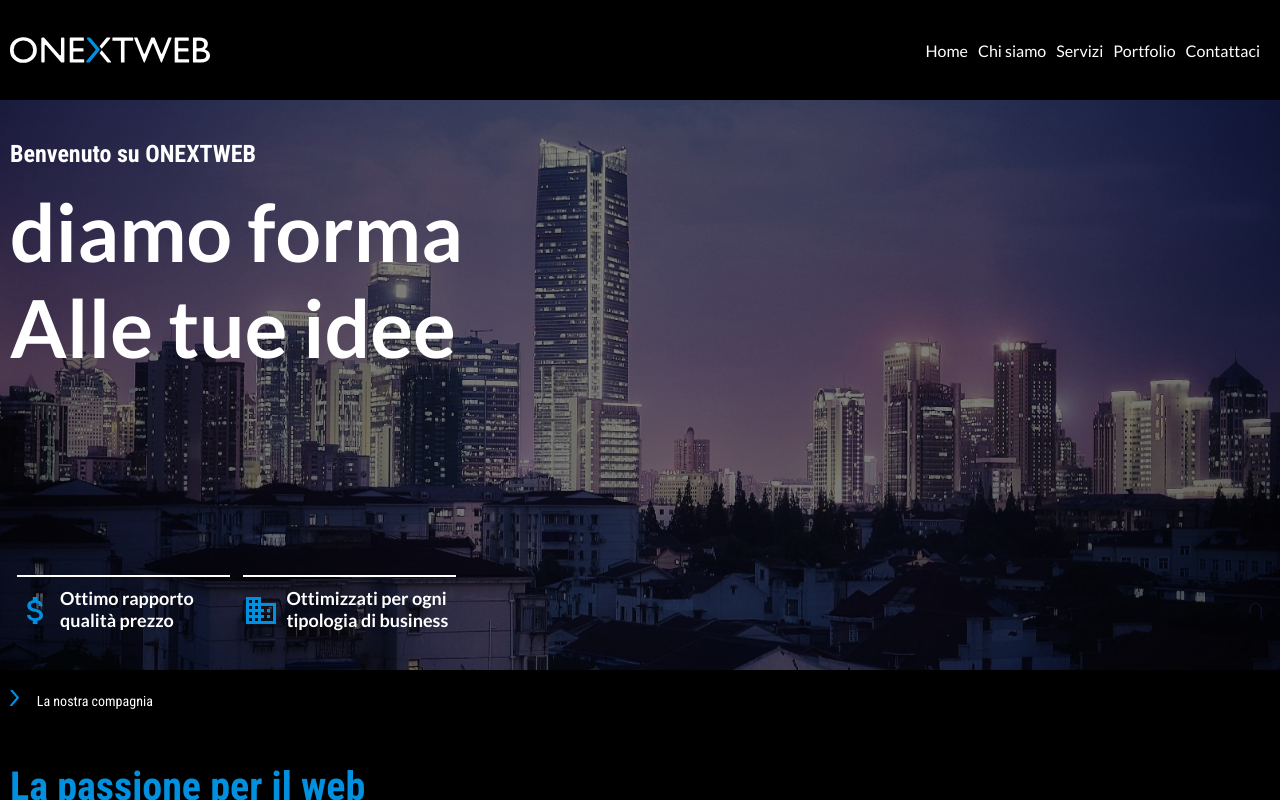
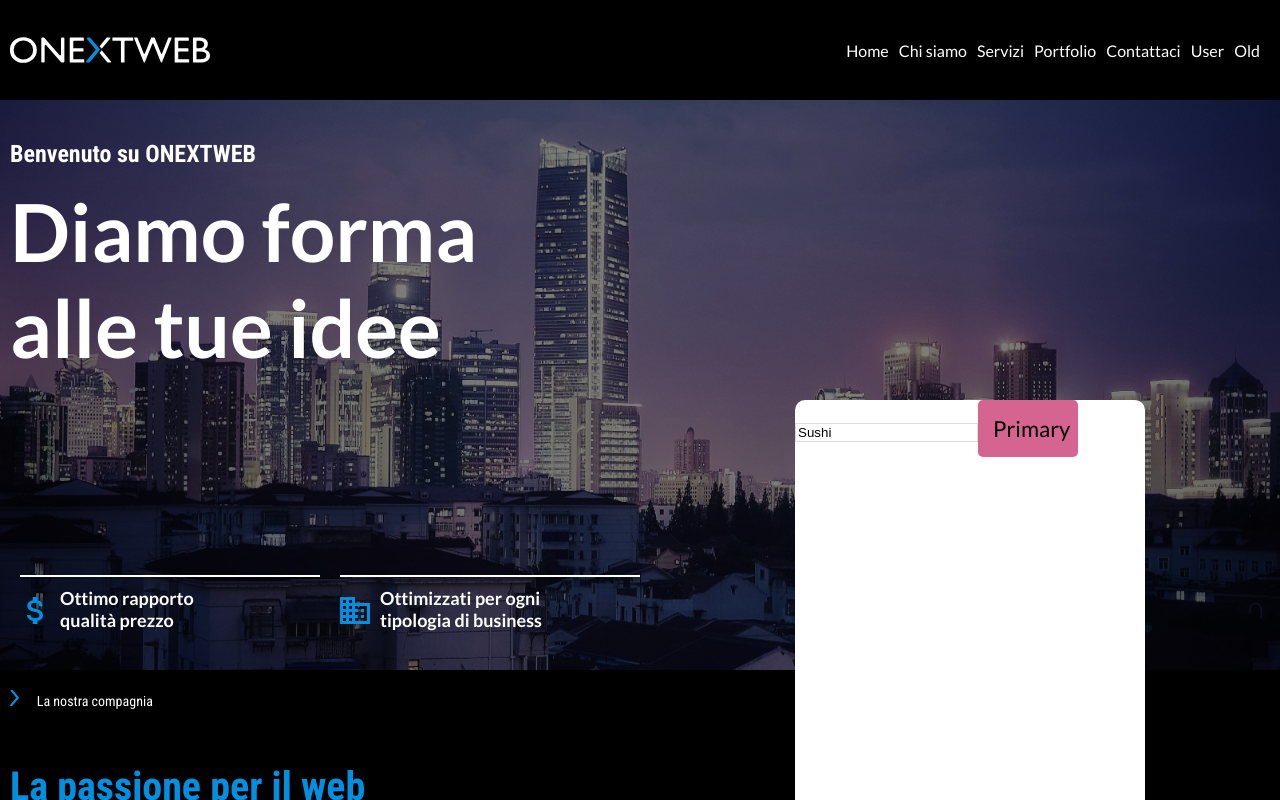
Before and after one commit to fabiopier/onextweb, an Angular app: page / in a window 1280 px wide. Shown: the top 800 px of the page. Built offline with nearby package versions, Linux system fonts and the light colour scheme; no server answers.

Commit message:
added box

```diff
--- a/src/app/app-routing.module.ts
+++ b/src/app/app-routing.module.ts
@@ -20,6 +20,9 @@ const routes: Routes = [
   { path: 'services', component: ServicesComponent },
   { path: 'portfolio', component: PortfolioComponent },
   { path: 'contact', component: ContactComponent },
+
+  { path: 'user', component: UsersComponent },
+  { path: 'old', component: UsersoldComponent },
 ];
 
 /*
--- a/src/app/app.module.ts
+++ b/src/app/app.module.ts
@@ -4,6 +4,7 @@ import { BrowserModule } from '@angular/platform-browser';
 import { MatSliderModule } from '@angular/material/slider';
 import { MatGridListModule} from '@angular/material/grid-list';
 import { MatTableModule} from '@angular/material/table';
+import {MatFormFieldModule} from '@angular/material/form-field';
 import { AppRoutingModule } from './app-routing.module';
 import { AppComponent } from './app.component';
 import { UsersComponent } from './pages/users/users.component';
@@ -19,7 +20,6 @@ import { WhoweareComponent} from './pages/whoweare/whoweare.component';
 import { PortfolioComponent} from './pages/portfolio/portfolio.component';
 import { ServicesComponent} from './pages/services/services.component';
 import { ContactComponent} from './pages/contact/contact.component';
-
 import { UserService } from './services/users.service';
 import { UseroldService } from './services/usersold.service';
 import { HttpClientModule } from '@angular/common/http';
@@ -53,6 +53,7 @@ import { UserDetailComponent } from './components/user-detail/user-detail.compon
     MatGridListModule,
     MatTableModule,
     FormsModule,
+    MatFormFieldModule
   ],
   providers: [UserService,UseroldService,BooksService],
   bootstrap: [AppComponent]
--- a/src/app/components/menu/menu.component.html
+++ b/src/app/components/menu/menu.component.html
@@ -31,6 +31,20 @@
             <span class="navbar__menu_label">Contattaci</span>
             <span class="navbar__menu_line"></span>
           </a></li>
+
+          <li><a routerLink="user" routerLinkActive="active">
+
+            <span class="navbar__menu_label">User</span>
+            <span class="navbar__menu_line"></span>
+          </a></li>
+
+          <li><a routerLink="old" routerLinkActive="active">
+
+            <span class="navbar__menu_label">Old</span>
+            <span class="navbar__menu_line"></span>
+          </a></li>
+
+
       </ul>
     </div>
   </div>
--- a/src/app/pages/home/home.component.html
+++ b/src/app/pages/home/home.component.html
@@ -5,7 +5,7 @@
             <div class="header">
                 <div class="header__left">
                     <h4 class="xx-font-24 xx-text-white xx-m-0 xx-font-robotoc xx-m-top-40">Benvenuto su ONEXTWEB</h4>
-                    <h2 class="xx-font-80 xx-text-white xx-m-0 xx-font-lato xx-m-top-15">diamo forma <br> Alle tue idee
+                    <h2 class="xx-font-80 xx-text-white xx-m-0 xx-font-lato xx-m-top-15">Diamo forma <br> alle tue idee
                     </h2>
                     <div class="header__left__footer">
                         <div class="header__left__footer__left">
@@ -38,7 +38,16 @@
                     </div>
                 </div>
                 <div class="header__right">
+                  <div class="headerForm">
 
+                    <form>
+                        <input class="xx-input" placeholder="Ex. Pizza" value="Sushi">
+                        <button class="xx-button-secondary xx-w-100">Primary</button>
+                      </form>
+
+
+
+                  </div>
                 </div>
             </div>
         </div>
--- a/src/app/pages/home/home.component.scss
+++ b/src/app/pages/home/home.component.scss
@@ -14,10 +14,13 @@
     background-color: rgba(0,0,0,0.5);
   }
   .headerContainer{
-    position: relative;
+   position: relative;
   .header{
     position: absolute;
+    width: 100%;
     .header__left{
+      width: 50%;
+      float: left;
       .header__left__footer{
         margin-top: 200px;
         .header__left__footer__left, .header__left__footer__right{
@@ -52,7 +55,18 @@
       }
     }
     .header__right{
-
+      width: 50%;
+      float: left;
+      display: flex;
+      justify-content:center;
+      .headerForm{
+        top:300px;
+        position: absolute;
+        height: 600px;
+        width: 350px;
+        background-color: white;
+        border-radius: 10px;
+      }
     }
   }
 }
--- a/src/index.html
+++ b/src/index.html
@@ -10,7 +10,6 @@
   <link href="https://fonts.googleapis.com/css2?family=Roboto:wght@300;400;500&display=swap" rel="stylesheet">
   <link href="https://fonts.googleapis.com/icon?family=Material+Icons" rel="stylesheet">
 </head>
-<!-- <body class="mat-typography"> -->
 <body>
   <app-root></app-root>
 </body>
--- a/src/styles.scss
+++ b/src/styles.scss
@@ -124,6 +124,21 @@ $var-box-shadow: 0 0.125rem 0.25rem rgba(14, 12, 12, 0.1);
         font-weight: 900;
     }
 
+    &-input{
+      border: 1px solid #DDDDDD;
+    }
+
+    &-button-secondary{
+       background-color:$var-secondary-light;
+       border: 0;
+       padding: 15px;
+       font-size: 22px;
+       font-family: lato;
+       border-radius: 5px;
+       &:hover{
+         background-color: $var-secondary;
+       }
+    }
 
     /* Alignments */
     &-text {
@@ -231,6 +246,8 @@ $var-box-shadow: 0 0.125rem 0.25rem rgba(14, 12, 12, 0.1);
         }
       }
 
+
+
     @media only screen and (max-width: 991px) {
 
         @for $i from 5 through 24 {
```
Also changed, not shown: src/app/app.component.html (line endings or trailing spaces), 7 other files (tests, documents, lock files or other folders).
